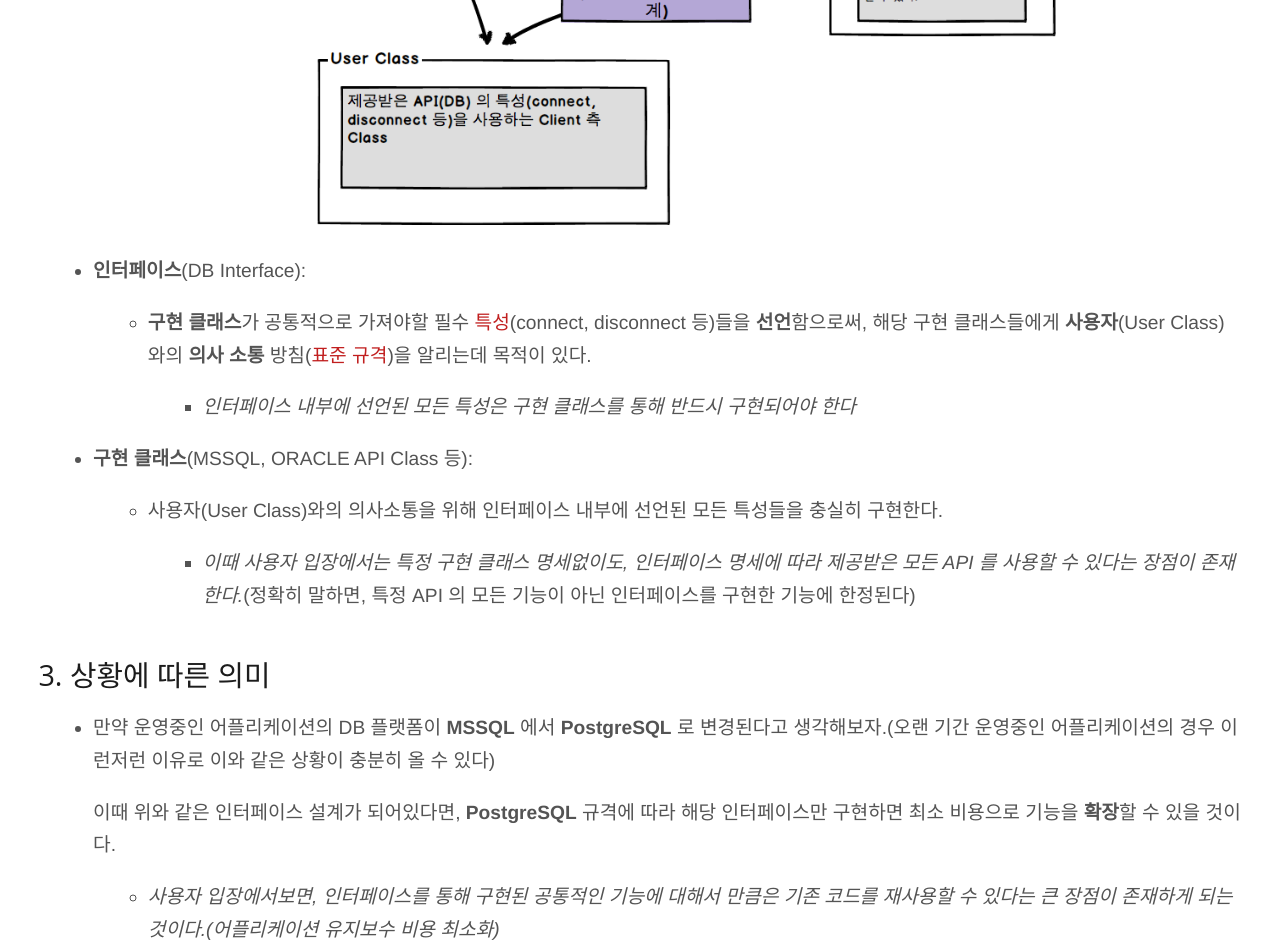
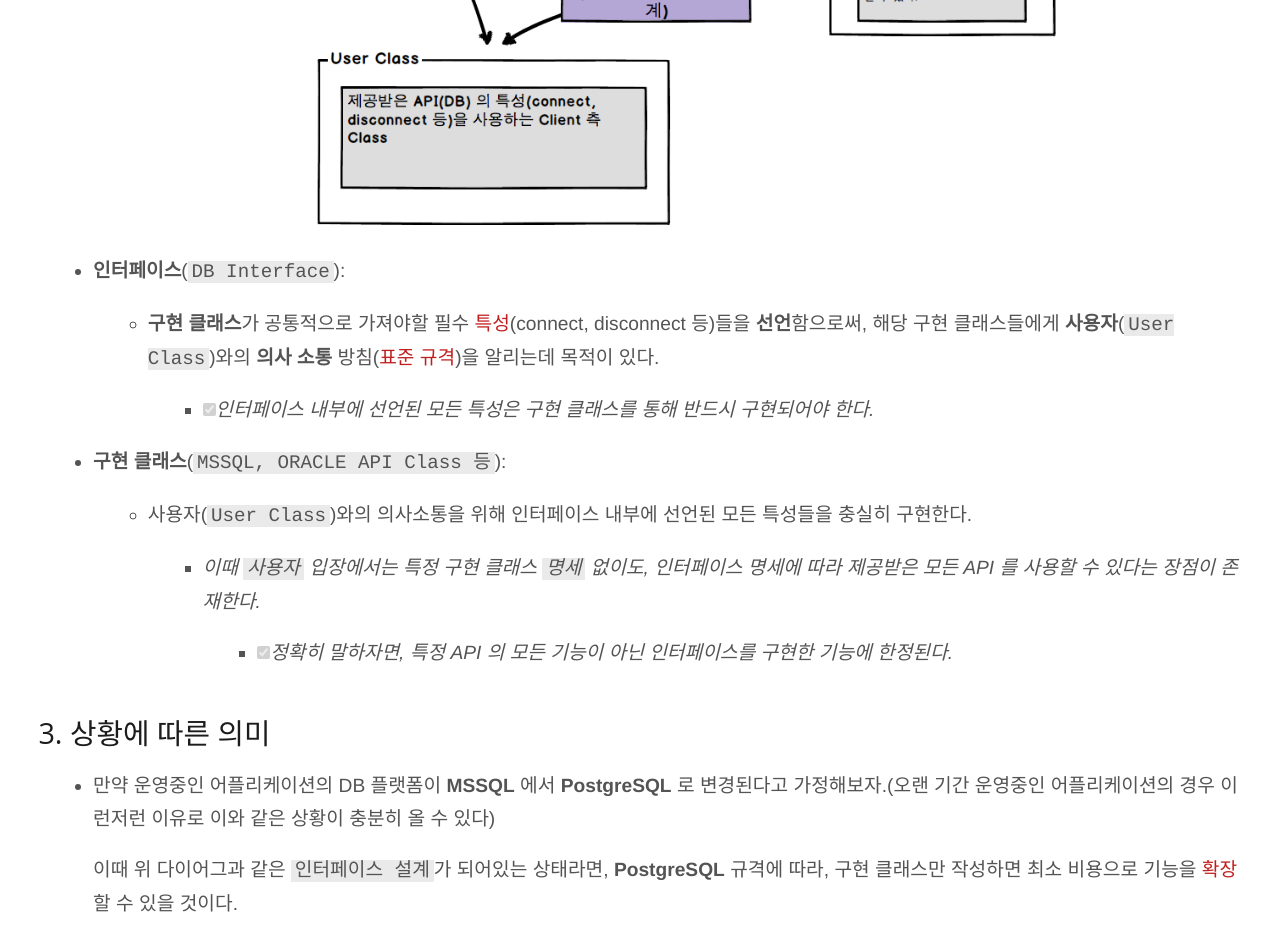
Before and after one commit to mohwa/blog, a Jekyll site: the page built from _posts/2015-08-07-interface-inJS.md, in a window 1280 px wide and 1400 px high, scrolled down 1119 px. Shown: the top 944 px of the window. Built offline with Jekyll 4.4.1, drawn with Linux system fonts in a browser that asks for light colours; Markdown is read by kramdown in place of the engine named in the settings; comment, search, counter and statistics services are not loaded; some of the changed text lies outside the part shown.

Commit message:
post blog content!!

```diff
--- a/_posts/2015-08-07-interface-inJS.md
+++ b/_posts/2015-08-07-interface-inJS.md
@@ -14,47 +14,49 @@
 
 ![](/blog/assets/images/posts/interface_diagram.png)
 
-- **인터페이스**(DB Interface):
+- **인터페이스**(`DB Interface`):
 
-	- **구현 클래스**가 공통적으로 가져야할 필수 <span style="color:#c11f1f">특성</span>(connect, disconnect 등)들을 **선언**함으로써, 해당 구현 클래스들에게 **사용자**(User Class)와의 **의사 소통** 방침(<span style="color:#c11f1f">표준 규격</span>)을 알리는데 목적이 있다.
+	- **구현 클래스**가 공통적으로 가져야할 필수 <span style="color:#c11f1f">특성</span>(connect, disconnect 등)들을 **선언**함으로써, 해당 구현 클래스들에게 **사용자**(`User Class`)와의 **의사 소통** 방침(<span style="color:#c11f1f">표준 규격</span>)을 알리는데 목적이 있다.
 
-		- *인터페이스 내부에 선언된 모든 특성은 구현 클래스를 통해 반드시 구현되어야 한다*
+		- [x] *인터페이스 내부에 선언된 모든 특성은 구현 클래스를 통해 반드시 구현되어야 한다.*
 
-- **구현 클래스**(MSSQL, ORACLE API Class 등):
+- **구현 클래스**(`MSSQL, ORACLE API Class 등`):
 
-	- 사용자(User Class)와의 의사소통을 위해 인터페이스 내부에 선언된 모든 특성들을 충실히 구현한다.
+	- 사용자(`User Class`)와의 의사소통을 위해 인터페이스 내부에 선언된 모든 특성들을 충실히 구현한다.
 
-		- *이때 사용자 입장에서는 특정 구현 클래스 명세없이도, 인터페이스 명세에 따라 제공받은 모든 API 를 사용할 수 있다는 장점이 존재한다.*(정확히 말하면, 특정 API 의 모든 기능이 아닌 인터페이스를 구현한 기능에 한정된다)
+		- *이때 `사용자` 입장에서는 특정 구현 클래스 `명세` 없이도, 인터페이스 명세에 따라 제공받은 모든 API 를 사용할 수 있다는 장점이 존재한다.*
+
+			- [x] *정확히 말하자면, 특정 API 의 모든 기능이 아닌 인터페이스를 구현한 기능에 한정된다.*
 
 ##3. 상황에 따른 의미
 
-- 만약 운영중인 어플리케이션의 DB 플랫폼이 **MSSQL** 에서 **PostgreSQL** 로 변경된다고 생각해보자.(오랜 기간 운영중인 어플리케이션의 경우 이런저런 이유로 이와 같은 상황이 충분히 올 수 있다)
+- 만약 운영중인 어플리케이션의 DB 플랫폼이 **MSSQL** 에서 **PostgreSQL** 로 변경된다고 가정해보자.(오랜 기간 운영중인 어플리케이션의 경우 이런저런 이유로 이와 같은 상황이 충분히 올 수 있다)
 
-	이때 위와 같은 인터페이스 설계가 되어있다면, **PostgreSQL** 규격에 따라 해당 인터페이스만 구현하면 최소 비용으로 기능을 **확장**할 수 있을 것이다.
+	이때 위 다이어그과 같은 `인터페이스 설계`가 되어있는 상태라면, **PostgreSQL** 규격에 따라, 구현 클래스만 작성하면 최소 비용으로 기능을 <span style="color:#c11f1f">확장</span>할 수 있을 것이다.
 
-	- *사용자 입장에서보면, 인터페이스를 통해 구현된 공통적인 기능에 대해서 만큼은 기존 코드를 재사용할 수 있다는 큰 장점이 존재하게 되는 것이다.(어플리케이션 유지보수 비용 최소화)*
+	- *또 `사용자 입장`에서보면, 인터페이스를 통해 구현된, 공통적인 기능 만큼은 기존 코드를 <span style="color:#c11f1f">재사용</span>할 수 있다는 큰 장점까지 갖게 되는 것이다.(어플리케이션 유지보수 비용 최소화)*
 
 ##4. JS 로 인터페이스 구현해보기
 
 <iframe width="100%" height="1000" src="http://jsfiddle.net/mohwa/jzu5r06e/3/embedded/js" allowfullscreen="allowfullscreen" frameborder="0"></iframe>
 
-- JS 인터페이스 구현은 아래 **C# 인터페이스 가이드**에 맞춰 구현되었으며, JS 코드에 대한 자세한 설명은 따로 하지 않겠다.(만약 JS 에 대해 어느정도 알고 있는 상황이라면, 코드를 분석해보길 권장한다)
 
-	- 위 코드에 대한 간단한 설명은 아래와 같다.
+인터페이스 `구현`은 아래 **C# 인터페이스 가이드**에 맞춰 구현되었으며, JS 코드에 대한 자세한 설명은 따로 하지 않겠다.(만약 JS 에 대해 어느정도 알고 있는 상황이라면, 코드를 분석해보길 권장한다)
 
-		- 인터페이스 선언을 위한 인터페이스 함수 객체를 구현한다.
+- 아래는 구현에 대한 간략한 설명이다.
 
-			- 인터페이스 **[이벤트]** 선언을 위해 **Observer** 함수 객체를 구현한다.
+	- 인터페이스 선언을 위한 인터페이스 함수 객체를 구현한다.
 
-			- [C# 이벤트 선언](https://msdn.microsoft.com/ko-kr/library/awbftdfh.aspx)
+		- 인터페이스 [이벤트] 선언을 위해 **Observer** 기능을 구현한다.
 
-		- 인터페이스를 상속받은 **구현 클래스**를 검증(상속받은 인터페이스를 모두 구현했는지에 대한 검증)하는 함수 객체(Interface.ensureImplement)를 구현한다.
+		- [C# 이벤트 선언](https://msdn.microsoft.com/ko-kr/library/awbftdfh.aspx)
 
-		- 이전 다이어그램과 같이 **인터페이스** 및 각 **클래스**(구현 클래스)들을 구현한다.
+	- 인터페이스를 상속받은 **구현 클래스**를 검증(상속받은 인터페이스를 모두 구현했는지에 대한 검증)하는 함수 객체(Interface.ensureImplement)를 구현한다.
 
-	- [C# 인터페이스](https://msdn.microsoft.com/ko-kr/library/ms173156.aspx)(인터페이스 정의는 각 언어마다 조금씩 차이를 보인다)
+	- 위 다이어그램과 같이 **인터페이스** 및 각 **클래스**(구현 클래스)들을 구현한다.
 
-	- *위 코드는 JS 인터페이스 구현 뿐 아니라, 이전 다이어그램에 명시된 [인터페이스], [구현 클래스], [사용자 클래스] 부분까지 전부 작성되었다.*
+- [C# 인터페이스](https://msdn.microsoft.com/ko-kr/library/ms173156.aspx)(인터페이스 `정의`는 각 언어마다 조금씩 차이를 보인다(모든 언어에 동일하게 구현되어있지 않다))
+
 
 ##5. 정리하며
 
@@ -62,7 +64,7 @@
 
 	- *너무 당연한 말일 수 도 있지만, 인터페이스와 같은 모든 디자인 패턴은 적재 적소에 활용해야만 득이되는 것이다.*
 
-- 위에서 언급한 내용과 다른 **적용 사례**에 대해(*그럼 어떤 상황이 더 있을까?) 한번쯤 심도있게 생각해보길 바란다*
+- 위에서 언급한 내용과 다른 **적용 사례**에 대해(*인터페이스를 구현하는 상황이 또 모가 있을까?) 한번쯤 심도있게 생각해보길 바란다*
 
 
 ##6. 참고 URL
```
Also changed, not shown: 1 other file.
